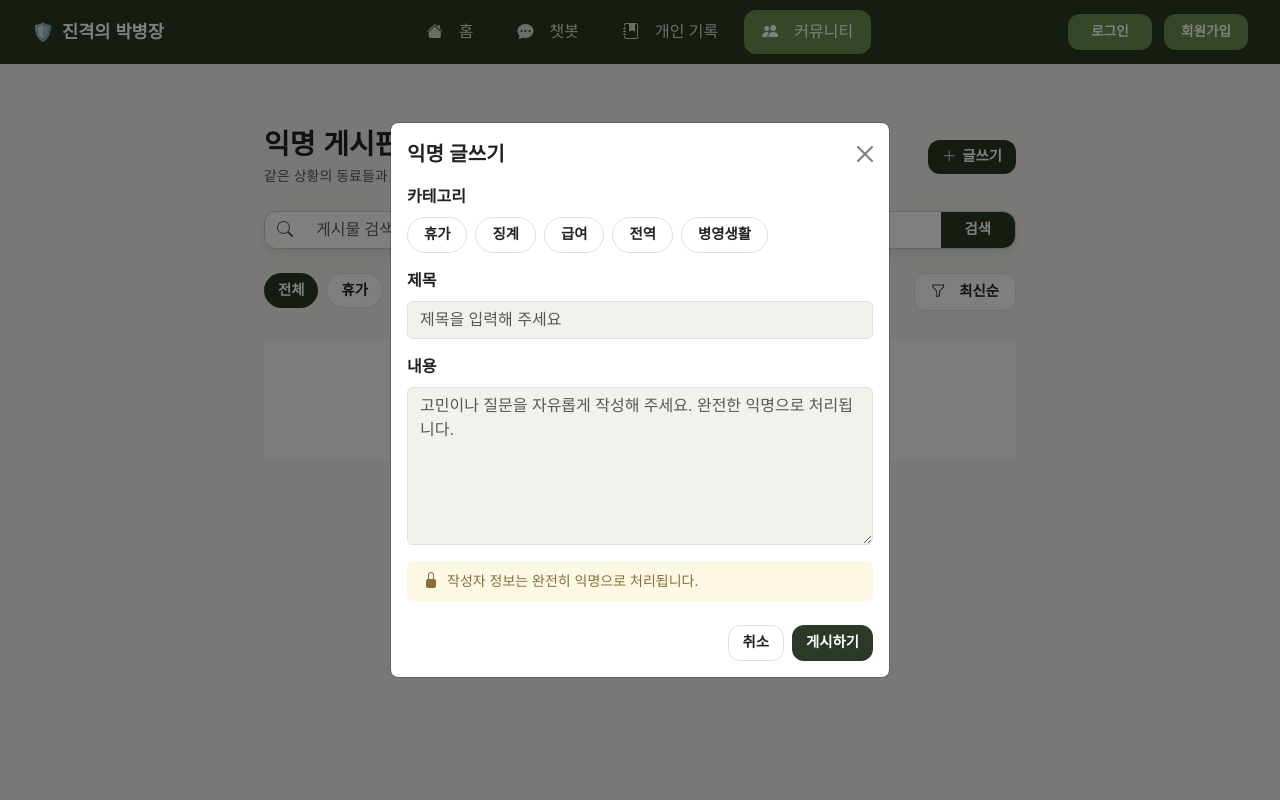
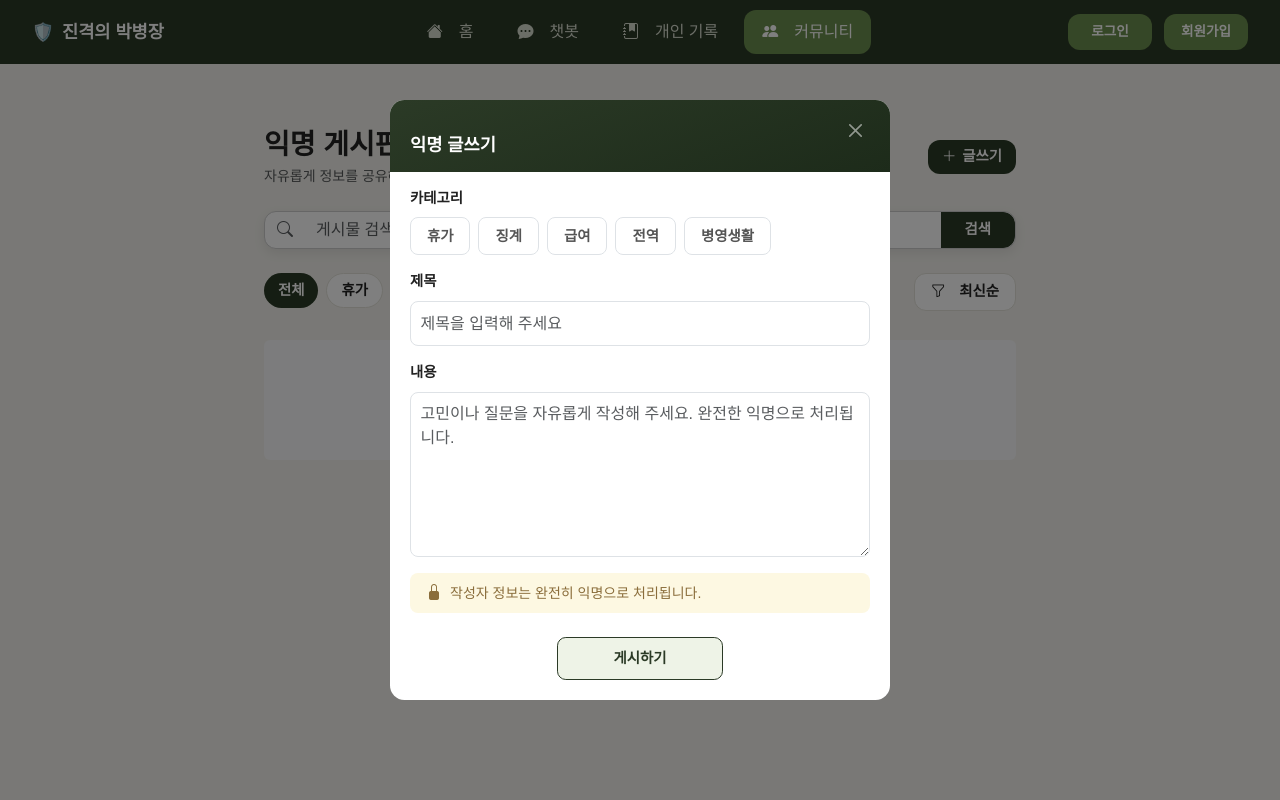
Before and after one commit to SKNETWORKS-FAMILY-AICAMP/SKN31-4rd-2Team, a Django app: page /board/ in a window 1280 px wide, after a click on "글쓰기". Run offline with Django 5.2, Linux system fonts and the light colour scheme; data that the repository does not hold is empty.

Commit message:
전체적UI개선

```diff
--- a/military_life/account/templates/account/update.html
+++ b/military_life/account/templates/account/update.html
@@ -4,9 +4,9 @@
 {% block title %}회원 정보 수정 - 진격의 박병장{% endblock %}
 
 {% block content %}
-<div class="page-header d-flex align-items-start gap-3">
-    <a href="{% url 'home:home' %}" class="page-back"><i class="bi bi-chevron-left"></i></a>
-    <div>
+<div class="page-header d-flex align-items-center position-relative mb-4" style="max-width: 640px; margin: 0 auto;">
+    <a href="{% url 'home:home' %}" class="page-back position-absolute start-0 top-0"><i class="bi bi-chevron-left"></i></a>
+    <div class="w-100 text-center">
         <h1>회원 정보 수정</h1>
         <p>개인 정보를 수정할 수 있습니다</p>
     </div>
--- a/military_life/board/templates/board/post_list.html
+++ b/military_life/board/templates/board/post_list.html
@@ -14,7 +14,7 @@
     <div class="d-flex justify-content-between align-items-center mb-4">
         <div>
             <h1 class="h3 fw-bold mb-1">익명 게시판</h1>
-            <p class="text-muted mb-0 small">같은 상황의 동료들과 정보를 공유해요</p>
+            <p class="text-muted mb-0 small">자유롭게 정보를 공유해요</p>
         </div>
         <button class="board-btn-primary" data-bs-toggle="modal" data-bs-target="#createModal">
             <i class="bi bi-plus-lg"></i> 글쓰기
@@ -76,12 +76,12 @@
                 <li>
                     <a class="dropdown-item {% if current_sort != 'popular' %}active fw-bold{% endif %}"
                         href="?sort=latest{% if current_category %}&category={{ current_category }}{% endif %}{% if search_query %}&q={{ search_query }}{% endif %}"
-                        {% if current_sort != 'popular' %}style="background-color: #2b3a26; color: white;" {% endif %}>최신순</a>
+                        {% if current_sort != 'popular' %}style="background-color: #2b3a26; color: white;"{% endif %}>최신순</a>
                 </li>
                 <li>
                     <a class="dropdown-item {% if current_sort == 'popular' %}active fw-bold{% endif %}"
                         href="?sort=popular{% if current_category %}&category={{ current_category }}{% endif %}{% if search_query %}&q={{ search_query }}{% endif %}"
-                        {% if current_sort == 'popular' %}style="background-color: #2b3a26; color: white;" {% endif %}>인기순</a>
+                        {% if current_sort == 'popular' %}style="background-color: #2b3a26; color: white;"{% endif %}>인기순</a>
                 </li>
             </ul>
         </div>
@@ -128,27 +128,38 @@
 <!-- 글쓰기 모달 -->
 <div class="modal fade" id="createModal" tabindex="-1" aria-labelledby="createModalLabel" aria-hidden="true">
     <div class="modal-dialog modal-dialog-centered">
-        <div class="modal-content">
-            <div class="modal-header border-0 pb-0">
-                <h5 class="modal-title fw-bold" id="createModalLabel">익명 글쓰기</h5>
-                <button type="button" class="btn-close" data-bs-dismiss="modal" aria-label="Close"></button>
+        <div class="modal-content" style="border-radius: 0.9rem; border: none; overflow: hidden;">
+            <div class="modal-header border-0"
+                style="background: linear-gradient(160deg, #2b3a26, #1d2b1a); color: #fff; padding: 1rem 1.25rem; display: flex !important; justify-content: space-between !important; align-items: flex-start !important; width: 100% !important;">
+                <div>
+                    <p style="margin: 0 0 .2rem; padding: 0; font-size: .8rem; line-height: 1.2;">&nbsp;</p>
+                    <h5 class="modal-title fw-bold" id="createModalLabel"
+                        style="font-size: 1.1rem; line-height: 1.2; margin: 0;">익명 글쓰기</h5>
+                </div>
+                <button type="button" class="btn-close btn-close-white" data-bs-dismiss="modal" aria-label="Close"
+                    style="font-size: 0.8rem; padding: 0.5rem; margin: 0;"></button>
             </div>
-            <div class="modal-body">
+            <div class="modal-body" style="padding: 1rem 1.25rem 1.25rem;">
                 <form id="createPostForm" data-url="{% url 'board:create' %}">
                     {% csrf_token %}
                     <div class="mb-3">
-                        <label class="form-label fw-bold">카테고리</label>
+                        <label class="form-label fw-bold"
+                            style="font-size: 0.9rem; margin-bottom: 0.5rem; display: block;">카테고리</label>
                         <style>
                             .btn-check:checked+.board-btn-check-label {
-                                background-color: #2b3a26 !important;
-                                color: #ffffff !important;
+                                background-color: #eef3e7 !important;
+                                color: #2b3a26 !important;
                                 border-color: #2b3a26 !important;
                             }
 
                             .board-btn-check-label {
                                 background-color: #ffffff;
-                                color: var(--color-text);
-                                border: 1px solid var(--color-border);
+                                color: #555555;
+                                border: 1px solid #dee2e6;
+                                border-radius: 0.5rem;
+                                padding: 0.45rem 0.75rem;
+                                font-size: 0.9rem;
+                                font-weight: 600;
                                 transition: all 0.2s;
                             }
 
@@ -160,50 +171,44 @@
                         </style>
                         <div class="d-flex gap-2 flex-wrap">
                             <input type="radio" class="btn-check" name="category" id="cat_휴가" value="휴가" required>
-                            <label class="btn board-btn-check-label rounded-pill px-3"
-                                style="padding-top: 6px; padding-bottom: 6px; font-weight: 600; font-size: 0.9rem;"
-                                for="cat_휴가">휴가</label>
+                            <label class="btn board-btn-check-label px-3" for="cat_휴가">휴가</label>
 
                             <input type="radio" class="btn-check" name="category" id="cat_징계" value="징계" required>
-                            <label class="btn board-btn-check-label rounded-pill px-3"
-                                style="padding-top: 6px; padding-bottom: 6px; font-weight: 600; font-size: 0.9rem;"
-                                for="cat_징계">징계</label>
+                            <label class="btn board-btn-check-label px-3" for="cat_징계">징계</label>
 
                             <input type="radio" class="btn-check" name="category" id="cat_급여" value="급여" required>
-                            <label class="btn board-btn-check-label rounded-pill px-3"
-                                style="padding-top: 6px; padding-bottom: 6px; font-weight: 600; font-size: 0.9rem;"
-                                for="cat_급여">급여</label>
+                            <label class="btn board-btn-check-label px-3" for="cat_급여">급여</label>
 
                             <input type="radio" class="btn-check" name="category" id="cat_전역" value="전역" required>
-                            <label class="btn board-btn-check-label rounded-pill px-3"
-                                style="padding-top: 6px; padding-bottom: 6px; font-weight: 600; font-size: 0.9rem;"
-                                for="cat_전역">전역</label>
+                            <label class="btn board-btn-check-label px-3" for="cat_전역">전역</label>
 
                             <input type="radio" class="btn-check" name="category" id="cat_병영생활" value="병영생활" required>
-                            <label class="btn board-btn-check-label rounded-pill px-3"
-                                style="padding-top: 6px; padding-bottom: 6px; font-weight: 600; font-size: 0.9rem;"
-                                for="cat_병영생활">병영생활</label>
+                            <label class="btn board-btn-check-label px-3" for="cat_병영생활">병영생활</label>
                         </div>
                     </div>
                     <div class="mb-3">
-                        <label for="title" class="form-label fw-bold">제목</label>
-                        <input type="text" class="form-control" style="background: var(--color-bg); font-size: 16px;"
+                        <label for="title" class="form-label fw-bold"
+                            style="font-size: 0.9rem; margin-bottom: 0.5rem; display: block;">제목</label>
+                        <input type="text" class="form-control"
+                            style="background: #ffffff; border: 1px solid #dee2e6; border-radius: 0.5rem; padding: 0.6rem; font-size: 16px; box-shadow: none;"
                             id="title" name="title" placeholder="제목을 입력해 주세요" required>
                     </div>
                     <div class="mb-3">
-                        <label for="content" class="form-label fw-bold">내용</label>
-                        <textarea class="form-control" style="background: var(--color-bg); font-size: 16px;"
+                        <label for="content" class="form-label fw-bold"
+                            style="font-size: 0.9rem; margin-bottom: 0.5rem; display: block;">내용</label>
+                        <textarea class="form-control"
+                            style="background: #ffffff; border: 1px solid #dee2e6; border-radius: 0.5rem; padding: 0.6rem; font-size: 16px; resize: vertical; min-height: 6rem; box-shadow: none;"
                             id="content" name="content" rows="6" placeholder="고민이나 질문을 자유롭게 작성해 주세요. 완전한 익명으로 처리됩니다."
                             required></textarea>
                     </div>
-                    <div class="alert alert-warning d-flex align-items-center py-2" role="alert"
-                        style="background: #fcf8e3; border: none; color: #8a6d3b;">
+                    <div class="alert alert-warning d-flex align-items-center py-2 border-0" role="alert"
+                        style="background: #fdf8e2; color: #8a6d3b; border-radius: 0.5rem;">
                         <i class="bi bi-lock-fill me-2"></i>
                         <small>작성자 정보는 완전히 익명으로 처리됩니다.</small>
                     </div>
-                    <div class="d-flex justify-content-end gap-2 mt-4">
-                        <button type="button" class="board-btn-secondary" data-bs-dismiss="modal">취소</button>
-                        <button type="submit" class="board-btn-primary">게시하기</button>
+                    <div class="d-flex justify-content-center mt-4">
+                        <button type="submit" class="btn btn-primary"
+                            style="background: #eef3e7; color: #2b3a26; border: 1px solid #2b3a26; padding: 0.6rem 3.5rem; border-radius: 0.55rem; font-weight: 600; font-size: 0.9rem;">게시하기</button>
                     </div>
                 </form>
             </div>
--- a/military_life/templates/base_auth.html
+++ b/military_life/templates/base_auth.html
@@ -21,7 +21,7 @@
     <main class="auth-page">
         <div class="auth-logo"><i class="bi bi-shield-fill"></i></div>
         <h1 class="auth-title">진격의 박병장</h1>
-        <p class="auth-subtitle">군 규정 AI 안내 서비스</p>
+        <p class="auth-subtitle">군 생활의 모든 순간을 함께하는, 나만의 병영 동반자</p>
 
         {% block content %}{% endblock %}
     </main>
```
Also changed, not shown: military_life/account/templates/account/detail.html (+5 -4 lines), military_life/board/templates/board/post_detail.html (+24 -45 lines), 산출물/요구사항_정의서.md (+1 -1 lines).
